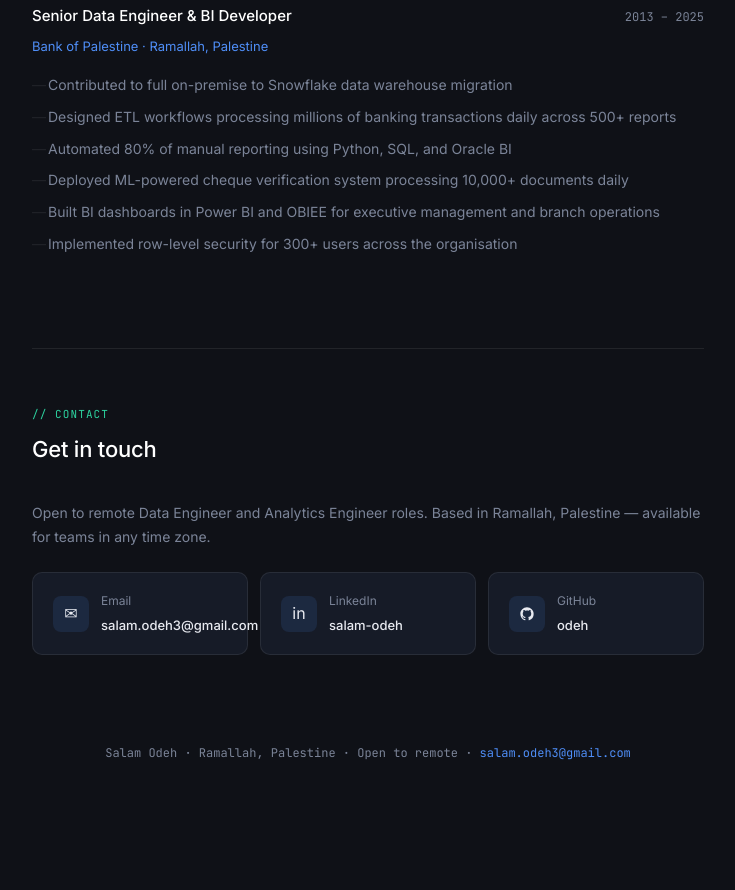
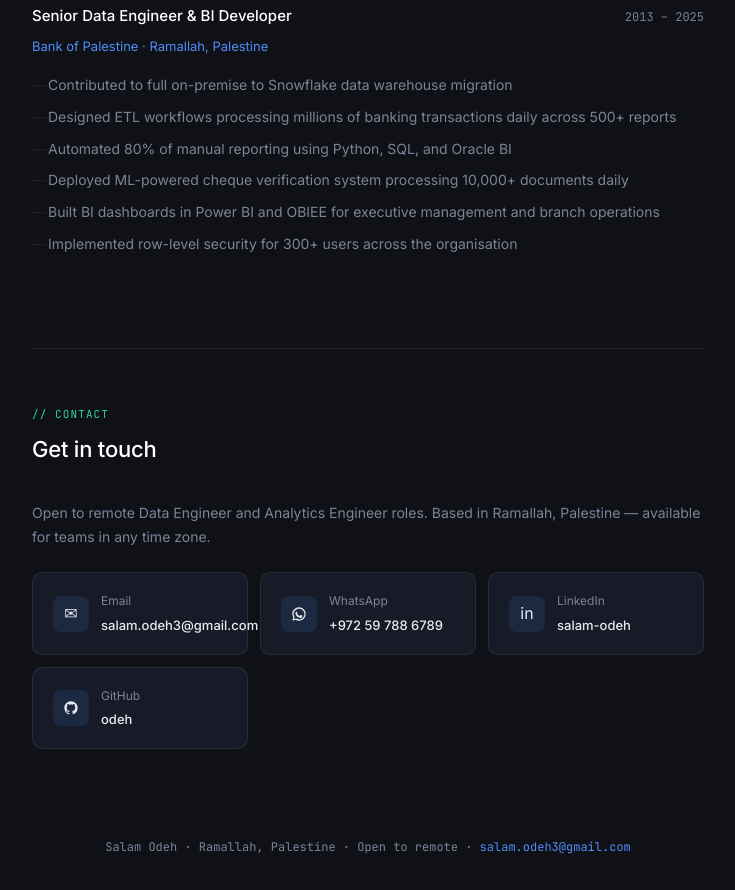
Before and after one commit to salamodeh/salamodeh.github.io, a plain HTML site: page index.html in a window 1280 px wide. Shown: the part 3048-3938 px from the top of the page, without its empty margins (272-1007 px from the left). Before the commit the page ends 3843 px from the top, so only its background shows below. Drawn offline with Linux system fonts and the light colour scheme.

Commit message:
Add WhatsApp contact section to index.html
Added WhatsApp contact information with an icon.

```diff
--- a/index.html
+++ b/index.html
@@ -554,6 +554,15 @@
             <p class="contact-value">salam.odeh3@gmail.com</p>
           </div>
         </a>
+       <a href="https://wa.me/972597886789" target="_blank" class="contact-card">
+     <div class="contact-icon">
+      <svg width="16" height="16" viewBox="0 0 24 24" fill="currentColor"><path d="M17.472 14.382c-.297-.149-1.758-.867-2.03-.967-.273-.099-.471-.148-.67.15-.197.297-.767.966-.94 1.164-.173.199-.347.223-.644.075-.297-.15-1.255-.463-2.39-1.475-.883-.788-1.48-1.761-1.653-2.059-.173-.297-.018-.458.13-.606.149-.15.347-.347.347-.595 0-.247-.124-.347-.273-.495-.149-.148-.595-.595-.793-.793-.198-.198-.396-.198-.595-.198-.198 0-.396.05-.594.247-.198.198-.793.793-.793 1.93 0 1.137.594 2.236.842 2.583.247.347 1.84 2.882 4.461 3.93 2.621 1.048 2.621.698 3.093.66.471-.04 1.51-.617 1.726-1.213.215-.595.215-1.105.149-1.213-.066-.108-.272-.173-.57-.322z"/><path d="M12 2C6.477 2 2 6.477 2 12c0 1.93.552 3.733 1.51 5.26L2.05 22l4.852-1.421A9.95 9.95 0 0012 22c5.523 0 10-4.477 10-10S17.523 2 12 2zm0 18.062a8.06 8.06 0 01-4.111-1.13l-.295-.176-3.046.893.913-2.967-.193-.305a8.066 8.066 0 01-1.252-4.314c0-4.461 3.628-8.089 8.089-8.089s8.089 3.628 8.089 8.089-3.628 8.089-8.089 8.089z"/></svg>
+    </div>
+    <div>
+    <p class="contact-label">WhatsApp</p>
+    <p class="contact-value">+972 59 788 6789</p>
+   </div>
+    </a>
         <a href="https://www.linkedin.com/in/salam-odeh/" target="_blank" class="contact-card">
           <div class="contact-icon">in</div>
           <div>
```
